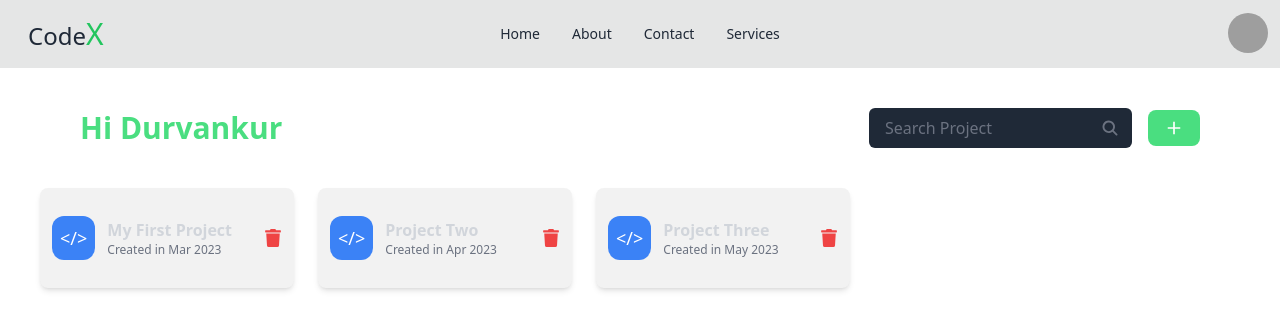
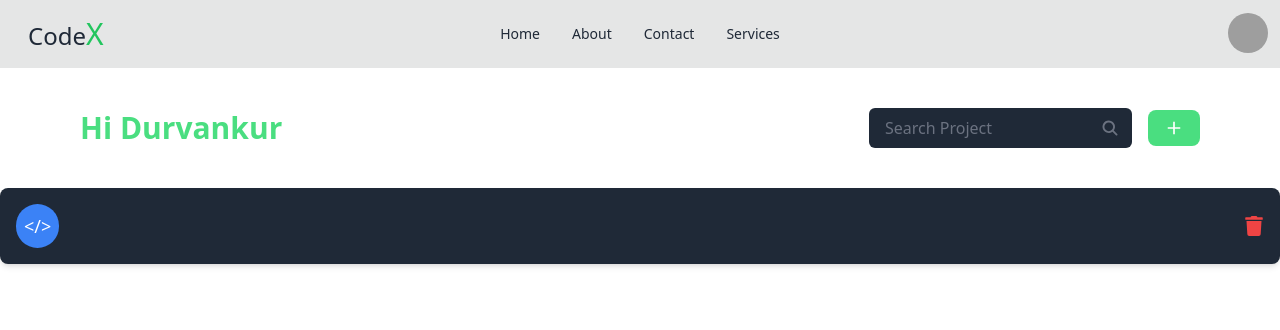
Before and after one commit to Durvankur-Joshi/CodeX, a React (Vite) app in the folder client/: page / in a window 1280 px wide. Shown: the top 330 px of the page. Built offline with nearby package versions, Linux system fonts and the light colour scheme; grey boxes are pictures that could not be loaded.

Commit message:
Fix layout issues and update GridCard component

```diff
--- a/client/src/components/GridCard.jsx
+++ b/client/src/components/GridCard.jsx
@@ -1,41 +1,27 @@
 import React from 'react';
 import { FaTrash } from 'react-icons/fa'; // FontAwesome for the delete icon
 
-const GridCard = () => {
-  const projects = [
-    { name: 'My First Project', date: 'Created in Mar 2023' },
-    { name: 'Project Two', date: 'Created in Apr 2023' },
-    { name: 'Project Three', date: 'Created in May 2023' },
-    // Add more project objects here if needed
-  ];
-
+const GridCard = ({ projectName, creationDate }) => {
   return (
-    <div className='grid pl-10 h-[100px] sm:w-[850px] grid-cols-1 sm:grid-cols-2 lg:grid-cols-3 gap-6'>
-      {projects.map((project, index) => (
-        <div
-          key={index}
-          className='bg-base-200 hover:bg-base-300 text-gray-300 p-3 rounded-lg shadow-md flex justify-between items-center'
-        >
+    <div className="bg-gray-800 hover:bg-gray-700 text-gray-300 p-4 rounded-lg shadow-md flex justify-between items-center">
       {/* Left Section with Icon and Project Details */}
-          <div className='flex items-center gap-3'>
+      <div className="flex items-center gap-4">
         {/* Icon */}
-            <div className='bg-blue-500 p-2 rounded-xl cursor-pointer'>
-              <span className='text-white text-lg'>&lt;/&gt;</span>
+        <div className="bg-blue-500 p-2 rounded-full cursor-pointer">
+          <span className="text-white text-lg">&lt;/&gt;</span>
         </div>
 
         {/* Project Info */}
         <div>
-              <h3 className='text-md font-semibold cursor-pointer'>{project.name}</h3>
-              <p className='text-xs text-gray-500'>{project.date}</p>
+          <h3 className="text-lg font-semibold cursor-pointer">{projectName}</h3>
+          <p className="text-sm text-gray-400">{creationDate}</p>
         </div>
       </div>
 
       {/* Delete Icon */}
-          <button className='text-red-500 hover:text-red-700'>
-            <FaTrash size={18} />
+      <button className="text-red-500 hover:text-red-700">
+        <FaTrash size={20} />
       </button>
-        </div>
-      ))}
     </div>
   );
 };
```
Lines whose indentation alone changed are shown as unchanged.
